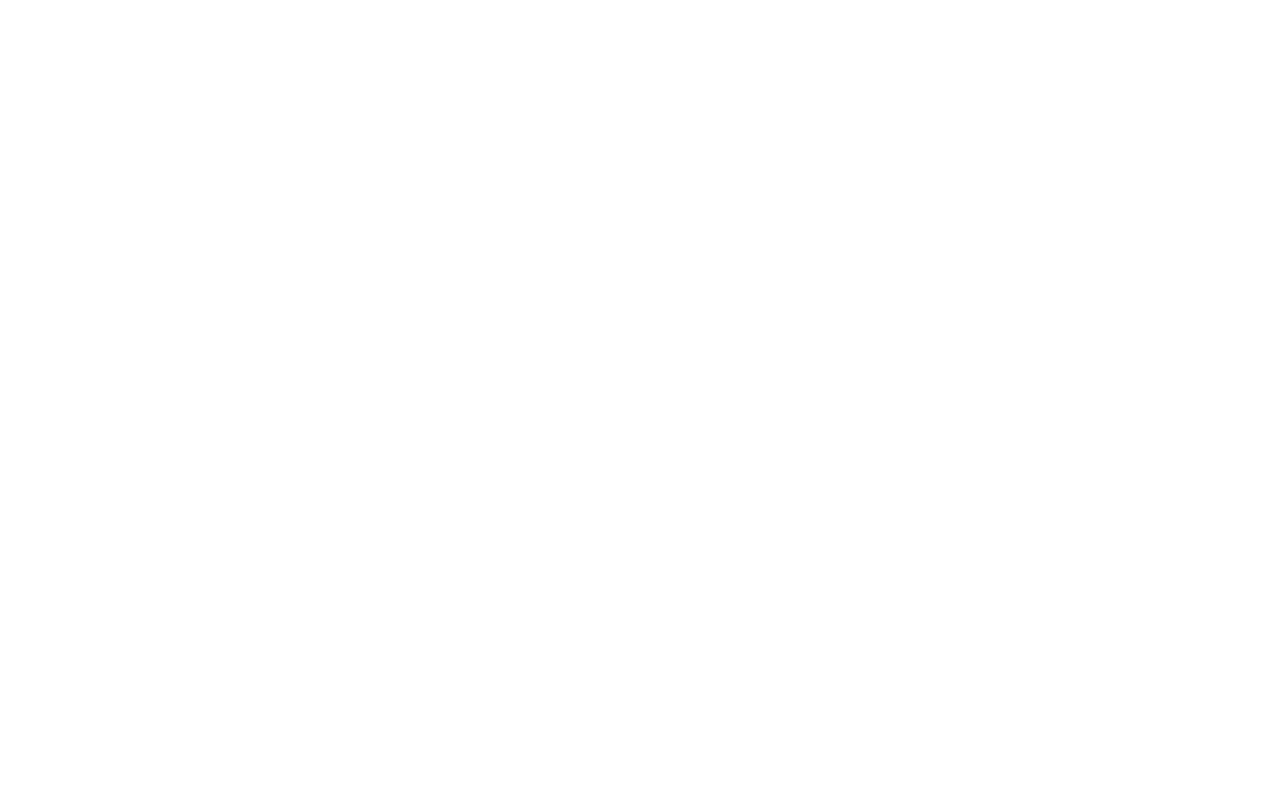
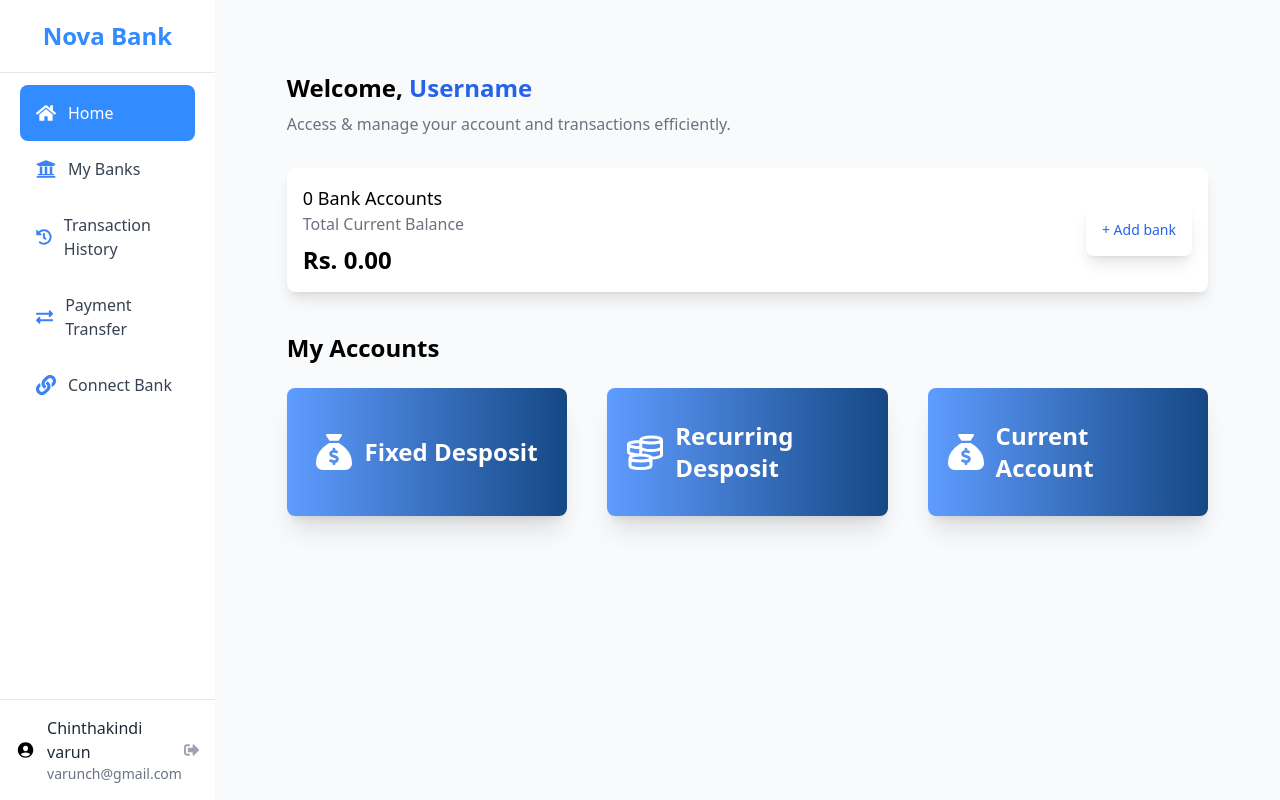
Before and after one commit to KomalVikas13/Online-Banking-System, a React (Vite) app in the folder Frontend/: page /dashboard in a window 1280 px wide. Before the commit this address had no page. Built offline with nearby package versions, Linux system fonts and the light colour scheme.

Commit message:
Merge Conflicts Resolved

```diff
--- a/Frontend/package.json
+++ b/Frontend/package.json
@@ -10,9 +10,11 @@
     "preview": "vite preview"
   },
   "dependencies": {
+    "@react-icons/all-files": "^4.1.0",
     "axios": "^1.7.5",
     "react": "^18.3.1",
     "react-dom": "^18.3.1",
+    "react-icons": "^5.3.0",
     "react-router-dom": "^6.26.1",
     "react-toastify": "^10.0.5"
   },
--- a/Frontend/src/App.jsx
+++ b/Frontend/src/App.jsx
@@ -5,6 +5,8 @@ import ResetPassword from "./components/ResetPassword"
 import EmailPage from "./components/EmailPage"
 import MessagePage from "./components/MessagePage"
 import { Route, Routes } from "react-router-dom"
+import { Test } from "./components/Test"
+import Dashboard from "./components/Dashboard"
 
 function App() {
 
@@ -16,6 +18,8 @@ function App() {
       <Route path="/email" element={<EmailPage></EmailPage>}></Route>
       <Route path="/otp" element={<OTPPage></OTPPage>}></Route>
       <Route path="/message" element={<MessagePage></MessagePage>}></Route>
+      <Route path="/dashboard" element={<Dashboard />}></Route>
+      <Route path="/test" element={<Test></Test>}></Route>
     </Routes>
   )
 }
--- /dev/null
+++ b/Frontend/src/components/Dashboard.jsx
@@ -0,0 +1,14 @@
+import React from 'react'
+import Sidebar from './Sidebar'
+import Home from './Home'
+
+const Dashboard = () => {
+    return (
+        <div className='flex'>
+            <Sidebar />
+            <Home />
+        </div>
+    )
+}
+
+export default Dashboard
--- /dev/null
+++ b/Frontend/src/components/Home.jsx
@@ -0,0 +1,98 @@
+import React, { useEffect, useState } from 'react';
+import { GrMoney } from "react-icons/gr";
+import { FaSackDollar } from "react-icons/fa6";
+import axios from 'axios';
+
+// Card component
+const Card = ({ children, className }) => {
+    return (
+        <div className={`p-4 rounded-lg shadow-lg ${className}`}>
+            {children}
+        </div>
+    );
+};
+
+const Home = () => {
+    // State for data
+    const [userName, setUserName] = useState('Username');
+    const [totalAccounts, setTotalAccounts] = useState(0);
+    const [totalBalance, setTotalBalance] = useState(0);
+    const [options, setOptions] = useState([{ title: "Fixed Desposit", icon: <FaSackDollar /> }, { title: "Recurring Desposit", icon: <GrMoney /> }, { title: "Current Account", icon: <FaSackDollar /> }]);
+
+    // Loading and error state
+    const [loading, setLoading] = useState(true);
+    const [error, setError] = useState(null);
+
+    useEffect(() => {
+        const fetchData = async () => {
+            try {
+                // Replace with your API endpoint
+                // const response = await axios.get('http://localhost:8080/api/dashboard-data');
+
+                // Assuming the response has the necessary data
+                setUserName(response.data.userName);
+                setTotalAccounts(response.data.totalAccounts);
+                setTotalBalance(response.data.totalBalance);
+                setOptions(response.data.options);
+
+                setLoading(false);
+            } catch (err) {
+                setError('Failed to fetch data');
+                setLoading(false);
+            }
+        };
+
+        fetchData();
+    }, []);
+
+    // if (loading) {
+    //     return <div className="p-8 bg-gray-50 min-h-screen flex justify-center items-center">Loading...</div>;
+    // }
+
+    // if (error) {
+    //     return <div className="p-8 bg-gray-50 min-h-screen flex justify-center items-center text-red-500">{error}</div>;
+    // }
+
+    return (
+        <div className="w-full justify-center p-8 bg-gray-50 min-h-screen">
+            <div className="p-10 w-full">
+                <h1 className="text-2xl font-semibold">
+                    Welcome, <span className="text-blue-600">{userName}</span>
+                </h1>
+                <p className="text-gray-500 mt-2">Access & manage your account and transactions efficiently.</p>
+
+                <Card className="mt-8 bg-white rounded-lg shadow-lg w-full">
+                    <div className="flex justify-between items-center">
+                        <div>
+                            <h2 className="text-lg font-medium">{totalAccounts} Bank Accounts</h2>
+                            <p className="text-gray-500">Total Current Balance</p>
+                            <p className="text-2xl font-semibold mt-2">Rs. {totalBalance.toFixed(2)}</p>
+                        </div>
+                        <Card className="text-blue-600 hover:text-blue-800 text-sm">
+                            + Add bank
+                        </Card>
+                    </div>
+                </Card>
+            </div>
+
+            <div className="px-10 w-full">
+                <h2 className="text-2xl font-semibold mb-6">My Accounts</h2>
+                <div className="grid grid-cols-3 gap-10">
+                    {options.map((option, index) => (
+                        <Card
+                            className="bg-gradient-to-r from-[#5f9cff] to-[#154884] p-5 rounded-lg shadow-xl h-32 flex justify-center items-center text-white cursor-pointer transition transform hover:scale-105"
+                            key={index}
+                        >
+                            <div className="font-bold flex gap-3 items-center">
+                                <h3 className='text-4xl'>{option.icon}</h3>
+                                <h3 className='text-2xl'>{option.title}</h3>
+                            </div>
+                        </Card>
+                    ))}
+                </div>
+            </div>
+        </div>
+    );
+};
+
+export default Home;
--- a/Frontend/src/components/OTPpage.jsx
+++ b/Frontend/src/components/OTPpage.jsx
@@ -1,11 +1,14 @@
 import axios from "axios";
 import React, { useState, useEffect, useRef } from "react";
+import { useNavigate } from "react-router-dom";
+import { toast } from "react-toastify";
 
 const OTPPage = () => {
     const [otp, setOtp] = useState(["", "", "", "", "", ""]);
     const [formError, setFormError] = useState("");
 
     const inputRefs = useRef([]);
+    const navigate = useNavigate();
 
     // Handles change for each OTP input
     const handleOtpChange = (index, value) => {
@@ -43,18 +46,19 @@ const OTPPage = () => {
     const handleSubmit = async (e) => {
         e.preventDefault();
         let status = validateOtp();
-        if(status == "VALID"){
+        if (status == "VALID") {
             console.log(otp.join(""))
             try {
-                const response = axios.post("http://localhost:9999/customer/verifyOtp",
-                {
-                    otp : otp.join("")
-                },
-                {
-                    withCredentials : true
-                })
+                const response = await axios.post(
+                    "http://localhost:9999/customer/verifyOtp",
+                    { otp: otp.join("") },
+                    { withCredentials: true }
+                );
                 console.log("success")
                 console.log(response)
+                toast.success("Login Successful!!");
+                navigate("/dashboard");
+
             } catch (error) {
                 console.log("errrer")
                 console.log(error)
--- /dev/null
+++ b/Frontend/src/components/Sidebar.jsx
@@ -0,0 +1,78 @@
+
+
+import React from 'react';
+import { FaHome, FaUniversity, FaHistory, FaExchangeAlt, FaLink, FaSignOutAlt } from 'react-icons/fa';
+// import Novo from '../assets/images/Novo.png';
+import { IoPersonCircle } from "react-icons/io5";
+
+const Sidebar = () => {
+    return (
+        <div className="h-screen w-1/5 bg-white shadow-lg flex flex-col justify-between">
+            {/* Top Section */}
+            <div>
+                {/* Logo Section */}
+                <div className="flex items-center justify-center py-5 border-b border-gray-200">
+                    {/* <img
+                        src={Novo}
+                        alt="Bank Logo"
+                        className="h-10 w-10"
+                    /> */}
+                    <span className="text-2xl font-bold text-darkBulish">Nova Bank</span>
+                </div>
+
+
+                {/* Navigation Items */}
+                <nav className="mt-3">
+                    <ul className='px-5'>
+                        <li className="group">
+                            <a href="#home" className="flex items-center p-4 space-x-3 rounded-lg bg-darkBulish text-white hover:bg-blue-100 hover:text-blue-600 group">
+                                <FaHome className="text-xl text-white group-hover:text-darkBulish" />
+                                <span className="font-medium">Home</span>
+                            </a>
+                        </li>
+                        <li className="group">
+                            <a href="#my-banks" className="flex items-center p-4 space-x-3 text-gray-700 hover:bg-blue-100 hover:text-blue-600 group">
+                                <FaUniversity className="text-xl text-blue-500 group-hover:text-blue-600" />
+                                <span className="font-medium">My Banks</span>
+                            </a>
+                        </li>
+                        <li className="group">
+                            <a href="#transaction-history" className="flex items-center p-4 space-x-3 text-gray-700 hover:bg-blue-100 hover:text-blue-600 group">
+                                <FaHistory className="text-xl text-blue-500 group-hover:text-blue-600" />
+                                <span className="font-medium">Transaction History</span>
+                            </a>
+                        </li>
+                        <li className="group">
+                            <a href="#payment-transfer" className="flex items-center p-4 space-x-3 text-gray-700 hover:bg-blue-100 hover:text-blue-600 group">
+                                <FaExchangeAlt className="text-xl text-blue-500 group-hover:text-blue-600" />
+                                <span className="font-medium">Payment Transfer</span>
+                            </a>
+                        </li>
+                        <li className="group">
+                            <a href="#connect-bank" className="flex items-center p-4 space-x-3 text-gray-700 hover:bg-blue-100 hover:text-blue-600 group">
+                                <FaLink className="text-xl text-blue-500 group-hover:text-blue-600" />
+                                <span className="font-medium">Connect Bank</span>
+                            </a>
+                        </li>
+                    </ul>
+                </nav>
+            </div>
+
+            {/* Bottom Login Section */}
+            <div className="border-t border-gray-200 p-4 flex items-center justify-between">
+                <div className="flex items-center">
+
+                    <IoPersonCircle className="text-xl text-white-500 hover:text-blue-600 " />
+                    <div className="ml-3">
+                        <h4 className="font-medium text-gray-800">Chinthakindi varun</h4>
+                        <p className="text-sm text-gray-500">varunch@gmail.com</p>
+                    </div>
+                </div>
+                <FaSignOutAlt className="text-gray-400 hover:text-red-500 cursor-pointer" title="Logout" />
+            </div>
+
+        </div>
+    );
+};
+
+export default Sidebar;
--- /dev/null
+++ b/Frontend/src/components/Test.jsx
@@ -0,0 +1,19 @@
+import axios from "axios";
+import { useEffect } from "react"
+
+export const Test = () => {
+    useEffect(() => {
+        // const testing()
+        axios.post(
+            "http://localhost:9999/customer/test",
+            {},
+            { withCredentials: true }
+        ).then(data => {
+            console.log(data);
+        });
+
+    }, []);
+    return <div>
+        Testing
+    </div>
+}
```
Also changed, not shown: Frontend/src/components/LoginPage.jsx (+16 -16 lines), 2 other files (tests, documents, lock files or other folders). Lines whose indentation alone changed are shown as unchanged.
